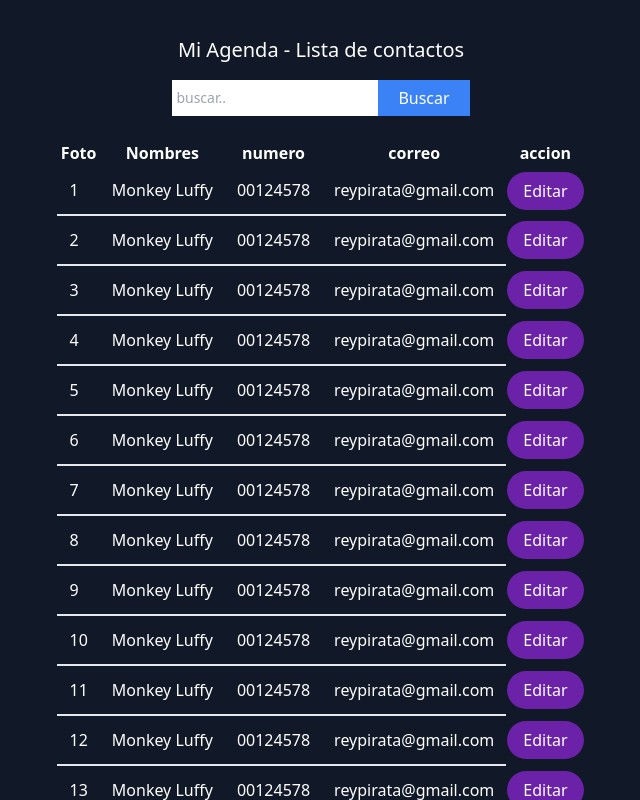
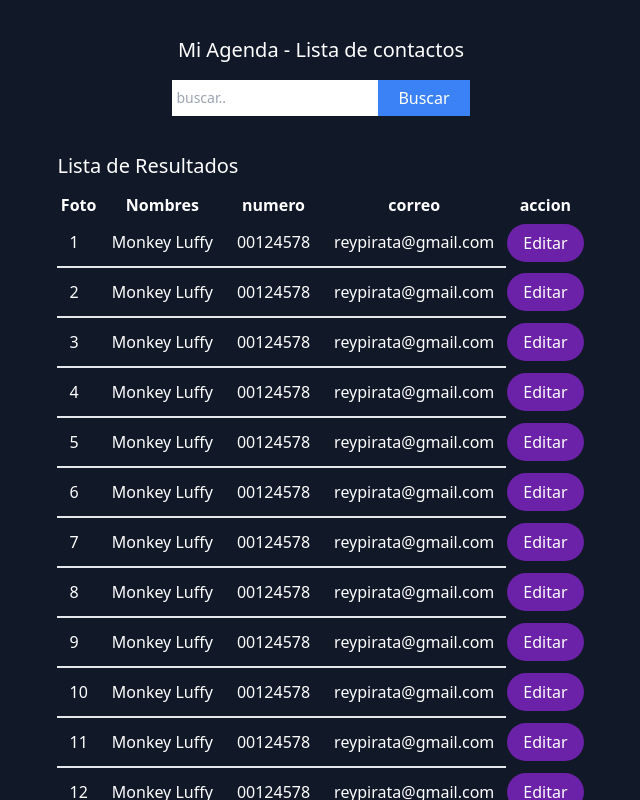
Before and after one commit to josehb96/MyVueAgenda, a Vue app in the folder VueAgenda/: page / in a window 1280 px wide. Shown: the top 800 px of the page, without its empty margins (319-959 px from the left). Built offline with nearby package versions, Linux system fonts and the light colour scheme.

Commit message:
Props in Vue Components

```diff
--- a/VueAgenda/src/App.vue
+++ b/VueAgenda/src/App.vue
@@ -10,6 +10,6 @@
   <div class="flex items-center flex-col p-5">
     <h1 class="text-xl m-4">{{ title }}</h1>
     <SearchContacts />
-    <ListContacts />
+    <ListContacts title="Lista de Resultados"/>
   </div>
 </template>
--- a/VueAgenda/src/components/ListContacts.vue
+++ b/VueAgenda/src/components/ListContacts.vue
@@ -1,9 +1,17 @@
 <script setup>
+
+    const props = defineProps({
+        title: {
+            type: String,
+            default: 'lista'
+        },
+    })
 
 </script>
 
 <template>
     <div class="m-6">
+    <h3 class="text-xl my-3">{{ title }}</h3>
       <table class="table-fixed">
         <thead>
             <th>Foto</th>
```
